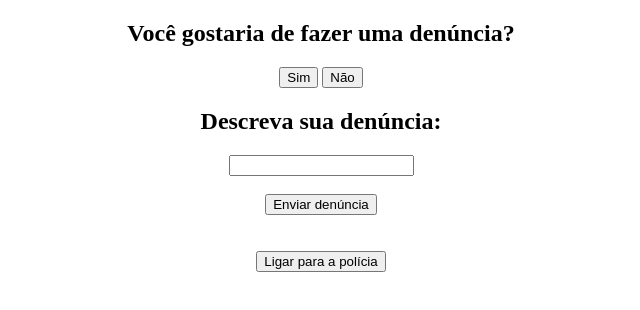
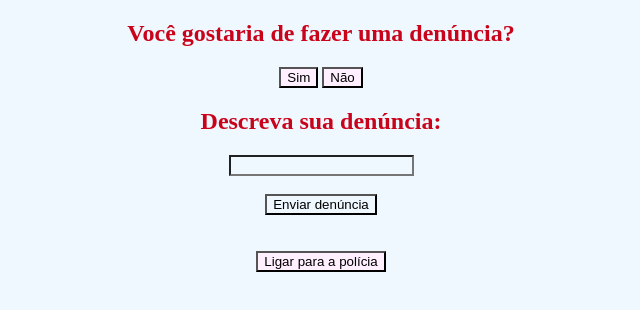
Before and after one commit to LivNS/Sprint-JS, a plain HTML site: page index.html in a window 1280 px wide. Both pictures are taken after a click on the button "Sim". Shown: the whole page, without its empty margins (319-959 px from the left). Drawn offline with Linux system fonts and the light colour scheme.

Commit message:
Update index.html

```diff
--- a/index.html
+++ b/index.html
@@ -1,16 +1,37 @@
 <!DOCTYPE html>
-
 <html lang="en">
-
 <head>
     <meta charset="UTF-8">
     <meta http-equiv="X-UA-Compatible" content="IE=edge">
     <meta name="viewport" content="width=device-width, initial-scale=1.0">
-
     <title>Reporte aqui</title>
 
 </head>
+
 <body>
+    <style>
+      * {
+        background-color: aliceblue;
+      }
+      body {
+        color: #c9031a;
+      }
+      button {
+        background-color: #ffefff;
+        color: black;
+      }
+      div {
+        background-color: #ffefff;
+        color: #c9031a;
+      }
+      .form {
+        background-color: #ffefff;
+        color: black;
+      }
+      #opcoes {
+        display: none;
+      }
+    </style>
 
 <center>
 
@@ -21,7 +42,7 @@
 
 </center>
 
-<div id="opcoes" style="display:block">
+<div id="opcoes">
 
     <center>
 
```
